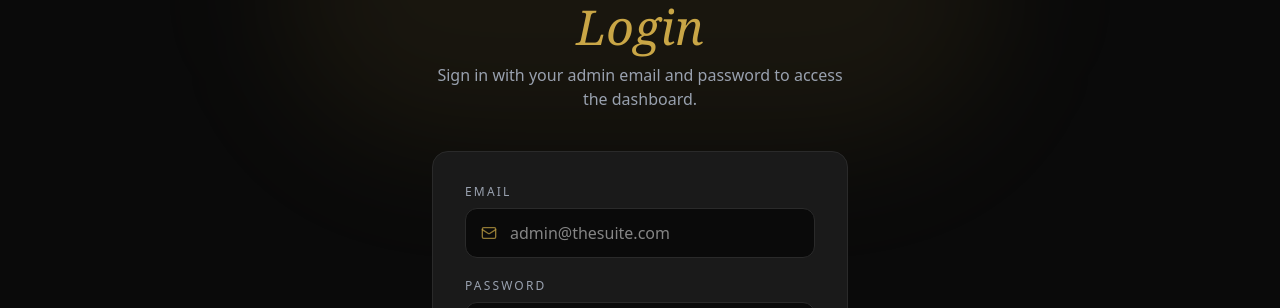
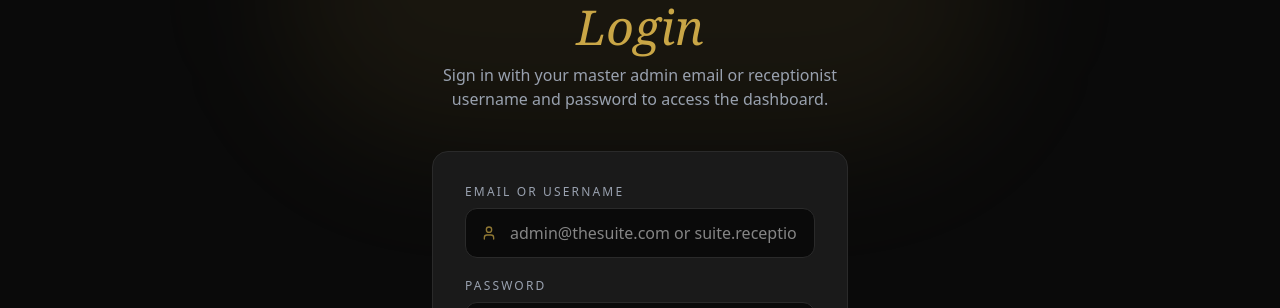
Before and after one commit to Loveago/suite, a Next.js app in the folder frontend/: page /admincp in a window 1280 px wide. Shown: the part 255-563 px from the top of the page. Built offline with nearby package versions, Linux system fonts and the light colour scheme; no server answers.

Commit message:
Add property-scoped admin accounts with role-based access control for individual property reception dashboards

```diff
--- a/frontend/src/app/admincp/page.tsx
+++ b/frontend/src/app/admincp/page.tsx
@@ -1,7 +1,7 @@
 'use client';
 
 import { motion } from 'framer-motion';
-import { ShieldCheck, Lock, Mail } from 'lucide-react';
+import { ShieldCheck, Lock, User } from 'lucide-react';
 import { FormEvent, Suspense, useState } from 'react';
 import { useRouter, useSearchParams } from 'next/navigation';
 import PageTransition from '@/components/PageTransition';
@@ -9,7 +9,7 @@ import PageTransition from '@/components/PageTransition';
 function AdminLoginContent() {
   const router = useRouter();
   const searchParams = useSearchParams();
-  const [email, setEmail] = useState('');
+  const [identifier, setIdentifier] = useState('');
   const [password, setPassword] = useState('');
   const [loading, setLoading] = useState(false);
   const [error, setError] = useState('');
@@ -23,7 +23,7 @@ function AdminLoginContent() {
       const res = await fetch('/api/admin/login', {
         method: 'POST',
         headers: { 'Content-Type': 'application/json' },
-        body: JSON.stringify({ email, password }),
+        body: JSON.stringify({ identifier, password }),
       });
 
       const data = await res.json().catch(() => ({}));
@@ -62,7 +62,7 @@ function AdminLoginContent() {
               Control Panel Login
             </h1>
             <p className="text-gray-400 text-sm sm:text-base text-center">
-              Sign in with your admin email and password to access the dashboard.
+              Sign in with your master admin email or receptionist username and password to access the dashboard.
             </p>
           </motion.div>
 
@@ -74,16 +74,16 @@ function AdminLoginContent() {
             className="bg-dark-card border border-dark-border rounded-2xl p-6 sm:p-8 space-y-5"
           >
             <div>
-              <label className="block text-xs text-gray-400 tracking-[0.18em] uppercase mb-2">Email</label>
+              <label className="block text-xs text-gray-400 tracking-[0.18em] uppercase mb-2">Email or Username</label>
               <div className="relative">
-                <Mail size={16} className="absolute left-4 top-1/2 -translate-y-1/2 text-gold/70" />
+                <User size={16} className="absolute left-4 top-1/2 -translate-y-1/2 text-gold/70" />
                 <input
-                  type="email"
-                  value={email}
-                  onChange={(e) => setEmail(e.target.value)}
+                  type="text"
+                  value={identifier}
+                  onChange={(e) => setIdentifier(e.target.value)}
                   className="w-full bg-dark border border-dark-border rounded-xl pl-11 pr-4 py-3 text-white focus:outline-none focus:border-gold transition-colors"
-                  placeholder="admin@thesuite.com"
-                  autoComplete="email"
+                  placeholder="admin@thesuite.com or suite.reception"
+                  autoComplete="username"
                   required
                 />
               </div>
--- a/frontend/src/app/api/admin/login/route.ts
+++ b/frontend/src/app/api/admin/login/route.ts
@@ -1,18 +1,23 @@
 import { cookies } from 'next/headers';
 import { NextResponse } from 'next/server';
-import { ADMIN_SESSION_COOKIE, buildAdminSessionValue, getAdminCredentials } from '@/lib/admin-auth';
+import { ADMIN_SESSION_COOKIE, buildAdminSessionValue, getAdminAccountByIdentifier } from '@/lib/admin-auth';
 
 export async function POST(request: Request) {
   const body = await request.json().catch(() => ({}));
-  const { email, password } = body as { email?: string; password?: string };
-  const creds = getAdminCredentials();
+  const { identifier, email, username, password } = body as {
+    identifier?: string;
+    email?: string;
+    username?: string;
+    password?: string;
+  };
+  const account = getAdminAccountByIdentifier(identifier || username || email);
 
-  if (email !== creds.email || password !== creds.password) {
+  if (!account || password !== account.password) {
     return NextResponse.json({ error: 'Invalid admin credentials' }, { status: 401 });
   }
 
   const cookieStore = await cookies();
-  cookieStore.set(ADMIN_SESSION_COOKIE, buildAdminSessionValue(), {
+  cookieStore.set(ADMIN_SESSION_COOKIE, buildAdminSessionValue(account), {
     httpOnly: true,
     sameSite: 'lax',
     secure: process.env.NODE_ENV === 'production',
@@ -20,5 +25,14 @@ export async function POST(request: Request) {
     maxAge: 60 * 60 * 12,
   });
 
-  return NextResponse.json({ success: true });
+  return NextResponse.json({
+    success: true,
+    session: {
+      id: account.id,
+      username: account.username,
+      role: account.role,
+      propertySlug: account.propertySlug,
+      displayName: account.displayName,
+    },
+  });
 }
--- a/frontend/src/app/api/admin/status/route.ts
+++ b/frontend/src/app/api/admin/status/route.ts
@@ -1,10 +1,11 @@
 import { cookies } from 'next/headers';
 import { NextResponse } from 'next/server';
-import { ADMIN_SESSION_COOKIE, isValidAdminSession } from '@/lib/admin-auth';
+import { ADMIN_SESSION_COOKIE, getAdminSession } from '@/lib/admin-auth';
 
 export async function GET() {
   const cookieStore = await cookies();
-  const session = cookieStore.get(ADMIN_SESSION_COOKIE)?.value;
+  const sessionValue = cookieStore.get(ADMIN_SESSION_COOKIE)?.value;
+  const session = getAdminSession(sessionValue);
 
-  return NextResponse.json({ authenticated: isValidAdminSession(session) });
+  return NextResponse.json({ authenticated: Boolean(session), session });
 }
--- a/frontend/src/lib/admin-auth.ts
+++ b/frontend/src/lib/admin-auth.ts
@@ -1,18 +1,96 @@
 export const ADMIN_SESSION_COOKIE = 'the_suit_admin_session';
 
-export function getAdminCredentials() {
-  const email = process.env.ADMIN_EMAIL || 'admin@thesuite.com';
-  const password = process.env.ADMIN_PASSWORD || 'SuiteAdmin123!';
-  const secret = process.env.ADMIN_SESSION_SECRET || 'change-this-secret';
+export type AdminRole = 'master' | 'property';
 
-  return { email, password, secret };
+export interface AdminAccount {
+  id: string;
+  username: string;
+  password: string;
+  role: AdminRole;
+  propertySlug?: string;
+  displayName: string;
 }
 
-export function buildAdminSessionValue() {
-  const { email, secret } = getAdminCredentials();
-  return `${email}:${secret}`;
+export interface AdminSession {
+  id: string;
+  username: string;
+  role: AdminRole;
+  propertySlug?: string;
+  displayName: string;
+}
+
+function getAdminSecret() {
+  return process.env.ADMIN_SESSION_SECRET || 'change-this-secret';
+}
+
+export function getAdminAccounts(): AdminAccount[] {
+  return [
+    {
+      id: 'master-admin',
+      username: (process.env.ADMIN_EMAIL || 'admin@thesuite.com').trim().toLowerCase(),
+      password: process.env.ADMIN_PASSWORD || 'SuiteAdmin123!',
+      role: 'master',
+      displayName: 'Master Admin',
+    },
+    {
+      id: 'the-suite-reception',
+      username: (process.env.THE_SUITE_ADMIN_USERNAME || 'suite.reception').trim().toLowerCase(),
+      password: process.env.THE_SUITE_ADMIN_PASSWORD || 'SuiteReception123!',
+      role: 'property',
+      propertySlug: 'the-suite-tema',
+      displayName: 'The Suite Reception',
+    },
+    {
+      id: 'kingstel-escape-reception',
+      username: (process.env.KINGSTEL_ESCAPE_ADMIN_USERNAME || 'kingstel.reception').trim().toLowerCase(),
+      password: process.env.KINGSTEL_ESCAPE_ADMIN_PASSWORD || 'KingstelReception123!',
+      role: 'property',
+      propertySlug: 'kingstel-escape-accra',
+      displayName: 'Kingstel Escape Reception',
+    },
+  ];
+}
+
+export function getAdminAccountByIdentifier(identifier?: string) {
+  const normalizedIdentifier = identifier?.trim().toLowerCase();
+
+  if (!normalizedIdentifier) {
+    return null;
+  }
+
+  return getAdminAccounts().find((account) => account.username === normalizedIdentifier) || null;
+}
+
+export function buildAdminSessionValue(account: AdminAccount) {
+  return `${account.id}:${getAdminSecret()}`;
+}
+
+export function getAdminSession(value?: string): AdminSession | null {
+  if (!value) {
+    return null;
+  }
+
+  const [accountId, secret] = value.split(':');
+
+  if (!accountId || secret !== getAdminSecret()) {
+    return null;
+  }
+
+  const account = getAdminAccounts().find((item) => item.id === accountId);
+
+  if (!account) {
+    return null;
+  }
+
+  return {
+    id: account.id,
+    username: account.username,
+    role: account.role,
+    propertySlug: account.propertySlug,
+    displayName: account.displayName,
+  };
 }
 
 export function isValidAdminSession(value?: string) {
-  return value === buildAdminSessionValue();
+  return Boolean(getAdminSession(value));
 }
```
Also changed, not shown: frontend/src/app/admin/page.tsx (+65 -6 lines), 2 other files (tests, documents, lock files or other folders).
